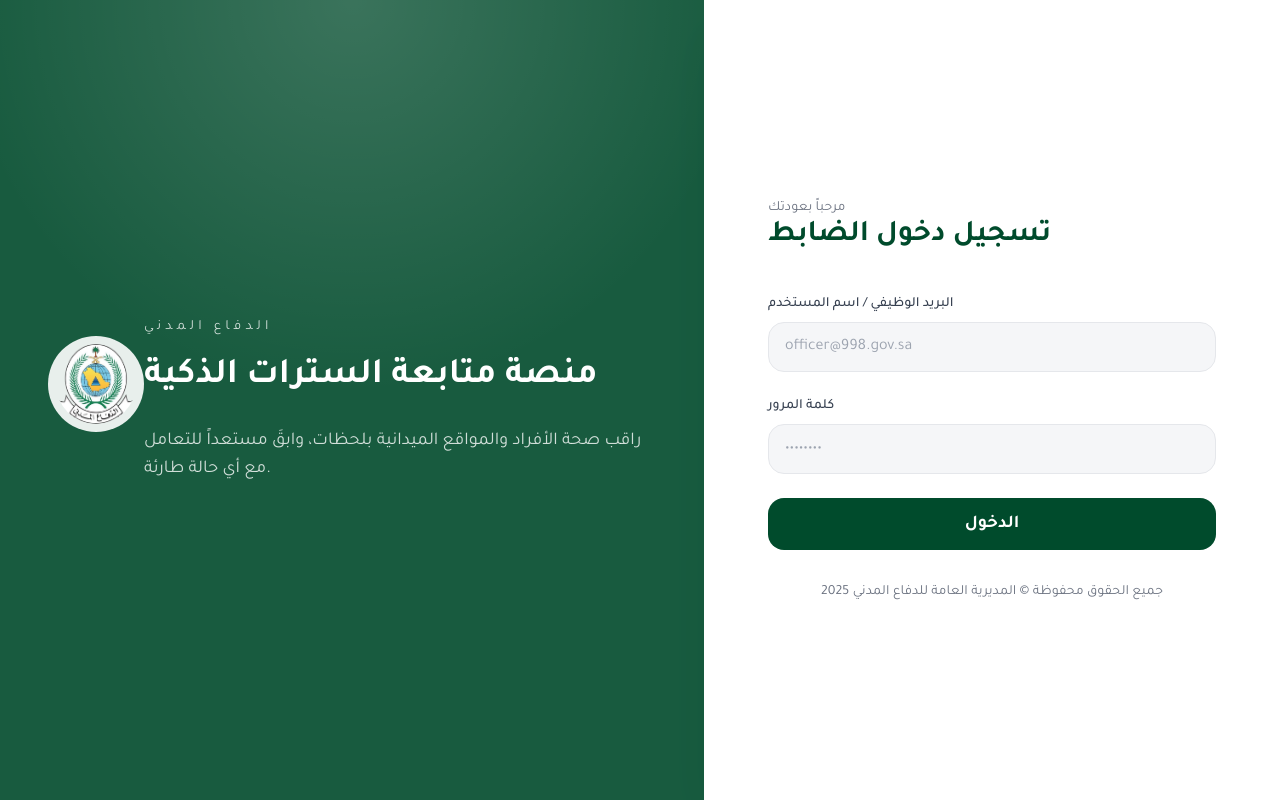
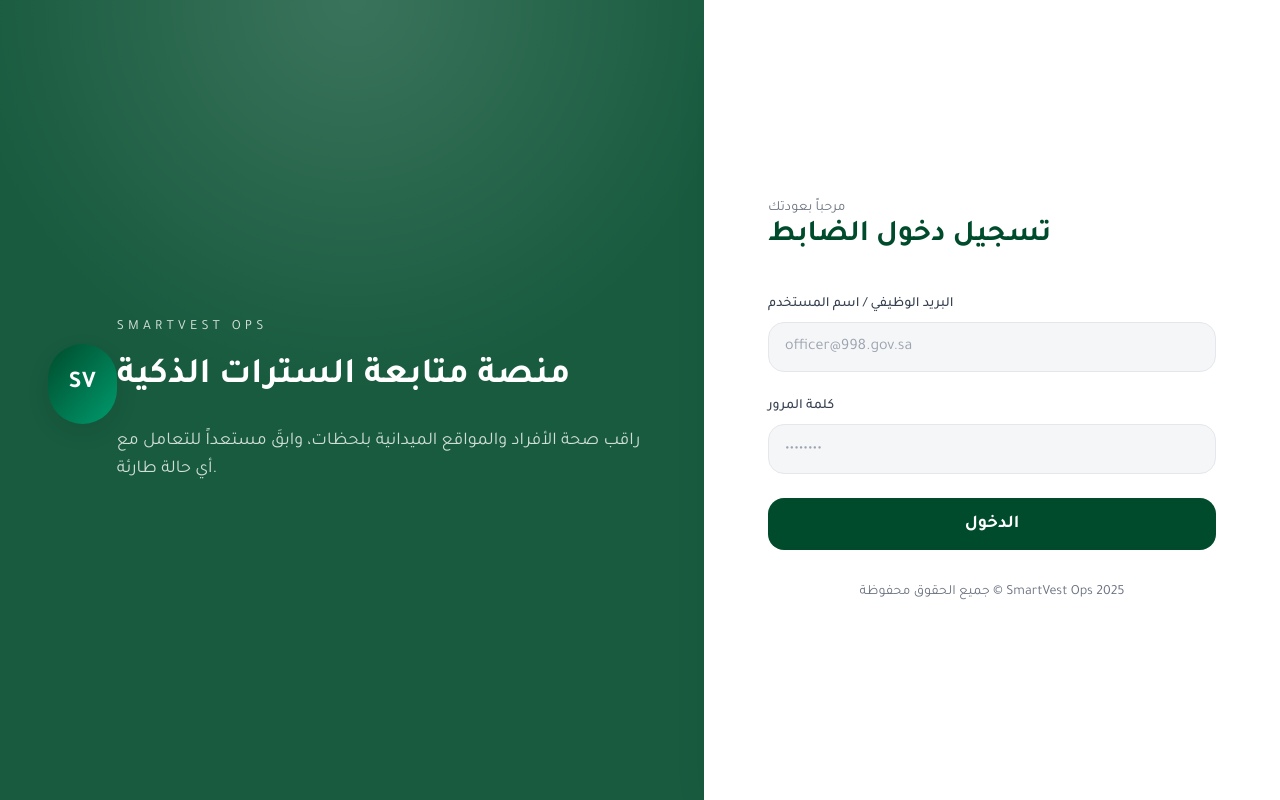
Before and after one commit to Fahd36631/Smart-jaket, a React (Vite) app in the folder ui-officer/: page /Smart-jaket/login in a window 1280 px wide. Built offline with nearby package versions, Linux system fonts and the light colour scheme.

Commit message:
feat: replace civil defense branding

```diff
--- a/ui-officer/index.html
+++ b/ui-officer/index.html
@@ -2,12 +2,12 @@
 <html lang="en">
   <head>
     <meta charset="UTF-8" />
-    <link rel="icon" type="image/png" href="/logoDfa3.png" />
+    <link rel="icon" type="image/svg+xml" href="/smartvest-icon.svg" />
     <meta
       name="viewport"
       content="width=device-width, initial-scale=1.0, maximum-scale=1.0"
     />
-    <title>لوحة متابعة السترة الذكية | الدفاع المدني</title>
+    <title>لوحة متابعة السترة الذكية | SmartVest Ops</title>
   </head>
   <body>
     <div id="root"></div>
--- /dev/null
+++ b/ui-officer/src/components/common/LogoMark.tsx
@@ -0,0 +1,26 @@
+import clsx from "clsx";
+
+type LogoMarkProps = {
+  size?: "sm" | "md" | "lg";
+  className?: string;
+};
+
+const sizeClasses: Record<Required<LogoMarkProps>["size"], string> = {
+  sm: "h-10 w-10 text-sm",
+  md: "h-14 w-14 text-lg",
+  lg: "h-20 w-20 text-2xl",
+};
+
+const LogoMark = ({ size = "md", className }: LogoMarkProps) => (
+  <div
+    className={clsx(
+      "flex items-center justify-center rounded-full bg-gradient-to-br from-brand-dark to-brand-light font-semibold uppercase tracking-wide text-white shadow-soft",
+      sizeClasses[size],
+      className
+    )}
+  >
+    SV
+  </div>
+);
+
+export default LogoMark;
--- a/ui-officer/src/components/layout/AppShell.tsx
+++ b/ui-officer/src/components/layout/AppShell.tsx
@@ -11,8 +11,7 @@
 import { useState } from "react";
 import { NavLink, Outlet, useLocation } from "react-router-dom";
 import { useAuth } from "../../providers/AuthProvider";
-
-const LOGO_URL = `${import.meta.env.BASE_URL}logoDfa3.png`;
+import LogoMark from "../common/LogoMark";
 
 const navItems = [
   { to: "/dashboard", label: "لوحة التحكم", icon: HomeModernIcon },
@@ -63,7 +62,7 @@
             >
               <Bars3Icon className="h-6 w-6" />
             </button>
-            <img src={LOGO_URL} alt="Logo" className="h-10 w-10 lg:hidden" />
+            <LogoMark size="sm" className="lg:hidden" />
             <div>
               <p className="text-sm text-gray-500">مرحباً بك</p>
               <p className="text-lg font-semibold text-brand-dark">
@@ -122,14 +121,10 @@
 
 const SidebarHeader = () => (
   <div className="flex items-center gap-3">
-    <img
-      src={LOGO_URL}
-      alt="Civil Defense Logo"
-      className="h-14 w-14 rounded-full border border-brand-light bg-surface-muted object-contain p-1"
-    />
+    <LogoMark className="border border-brand-light bg-surface-muted p-1" />
     <div>
-      <p className="text-sm text-gray-500">المديرية العامة للدفاع المدني</p>
-      <p className="text-lg font-semibold text-brand-dark">لوحة الضابط</p>
+      <p className="text-sm text-gray-500">منصة السترة الذكية</p>
+      <p className="text-lg font-semibold text-brand-dark">مركز الضابط</p>
     </div>
   </div>
 );
--- a/ui-officer/src/pages/LoginPage.tsx
+++ b/ui-officer/src/pages/LoginPage.tsx
@@ -2,6 +2,7 @@
 import { useState } from "react";
 import { useNavigate } from "react-router-dom";
 import { useAuth } from "../providers/AuthProvider";
+import LogoMark from "../components/common/LogoMark";
 
 const LoginPage = () => {
   const navigate = useNavigate();
@@ -9,8 +10,6 @@
   const [username, setUsername] = useState("");
   const [password, setPassword] = useState("");
   const [error, setError] = useState<string | null>(null);
-
-  const logoUrl = `${import.meta.env.BASE_URL}logoDfa3.png`;
 
   const handleSubmit = async (event: FormEvent) => {
     event.preventDefault();
@@ -26,14 +25,10 @@
   return (
     <div className="page-enter flex min-h-screen bg-surface-muted">
       <div className="relative hidden flex-1 items-center justify-center bg-brand-dark/90 p-12 text-white lg:flex">
-        <img
-          src={logoUrl}
-          alt="شعار الدفاع المدني"
-          className="mb-8 h-24 w-24 rounded-full bg-white/90 p-2"
-        />
+        <LogoMark size="lg" className="mb-8 bg-white/90 text-brand-dark" />
         <div>
           <p className="text-sm uppercase tracking-[0.3em] text-white/80">
-            الدفاع المدني
+            SmartVest Ops
           </p>
           <h1 className="mt-4 text-4xl font-bold leading-snug">
             منصة متابعة السترات الذكية
@@ -49,13 +44,9 @@
       <div className="flex w-full max-w-xl flex-col justify-center bg-white px-8 py-12 shadow-2xl lg:px-16">
         <div className="mb-10">
           <div className="mb-6 flex flex-col items-center justify-center lg:hidden">
-            <img
-              src={logoUrl}
-              alt="شعار الدفاع المدني"
-              className="mb-4 h-20 w-20 rounded-full bg-white p-2 shadow-md"
-            />
+            <LogoMark size="lg" className="mb-4 bg-white text-brand-dark shadow-md" />
             <p className="text-xs uppercase tracking-wider text-gray-400">
-              الدفاع المدني
+              SmartVest Ops
             </p>
             <h1 className="mt-2 text-center text-xl font-bold text-brand-dark">
               منصة متابعة السترات الذكية
@@ -109,7 +100,7 @@
           </button>
         </form>
         <p className="mt-8 text-center text-sm text-gray-500">
-          جميع الحقوق محفوظة © المديرية العامة للدفاع المدني 2025
+          جميع الحقوق محفوظة © SmartVest Ops 2025
         </p>
       </div>
     </div>
```
Also changed, not shown: ui-officer/public/smartvest-icon.svg (added).
